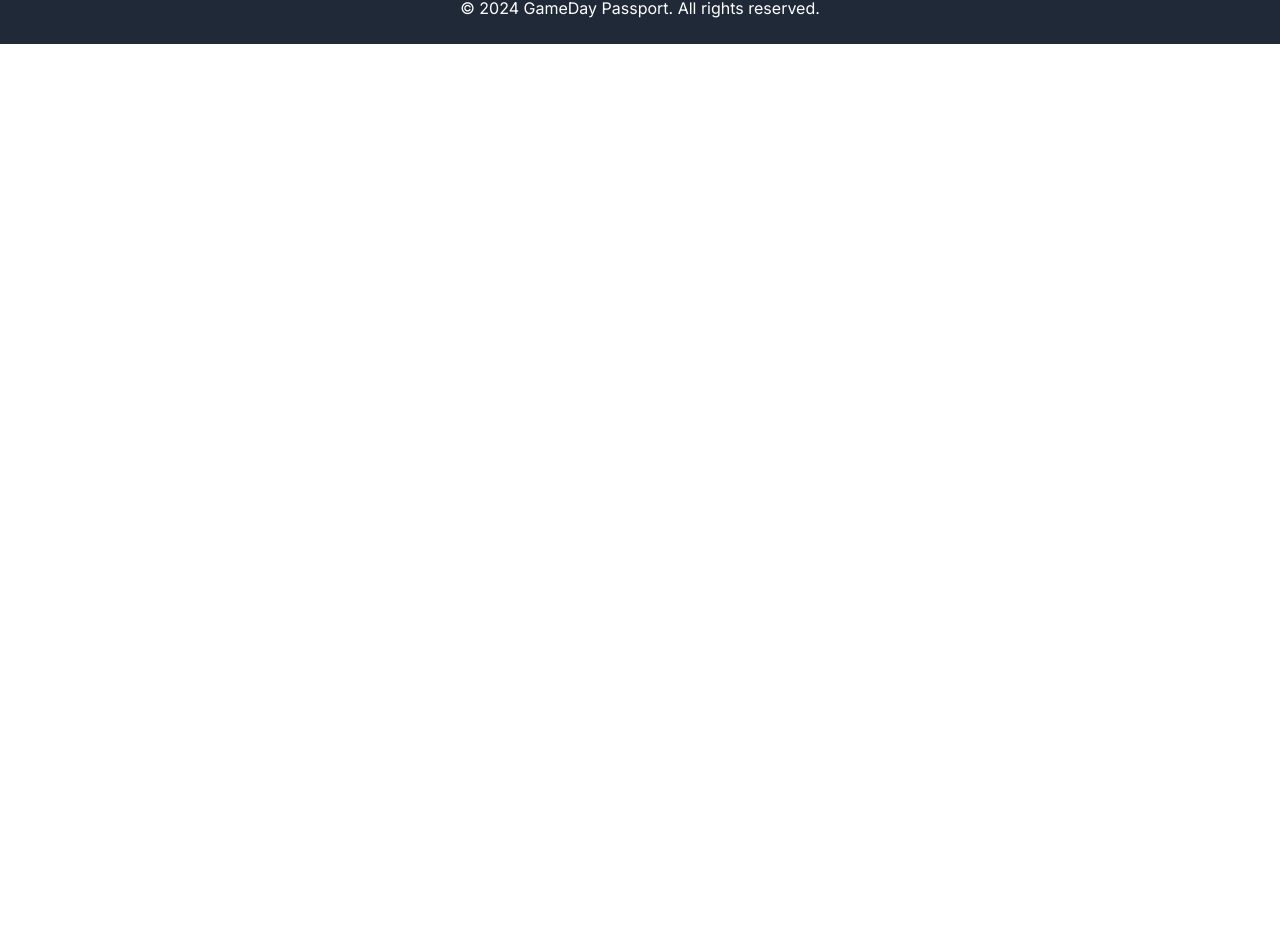
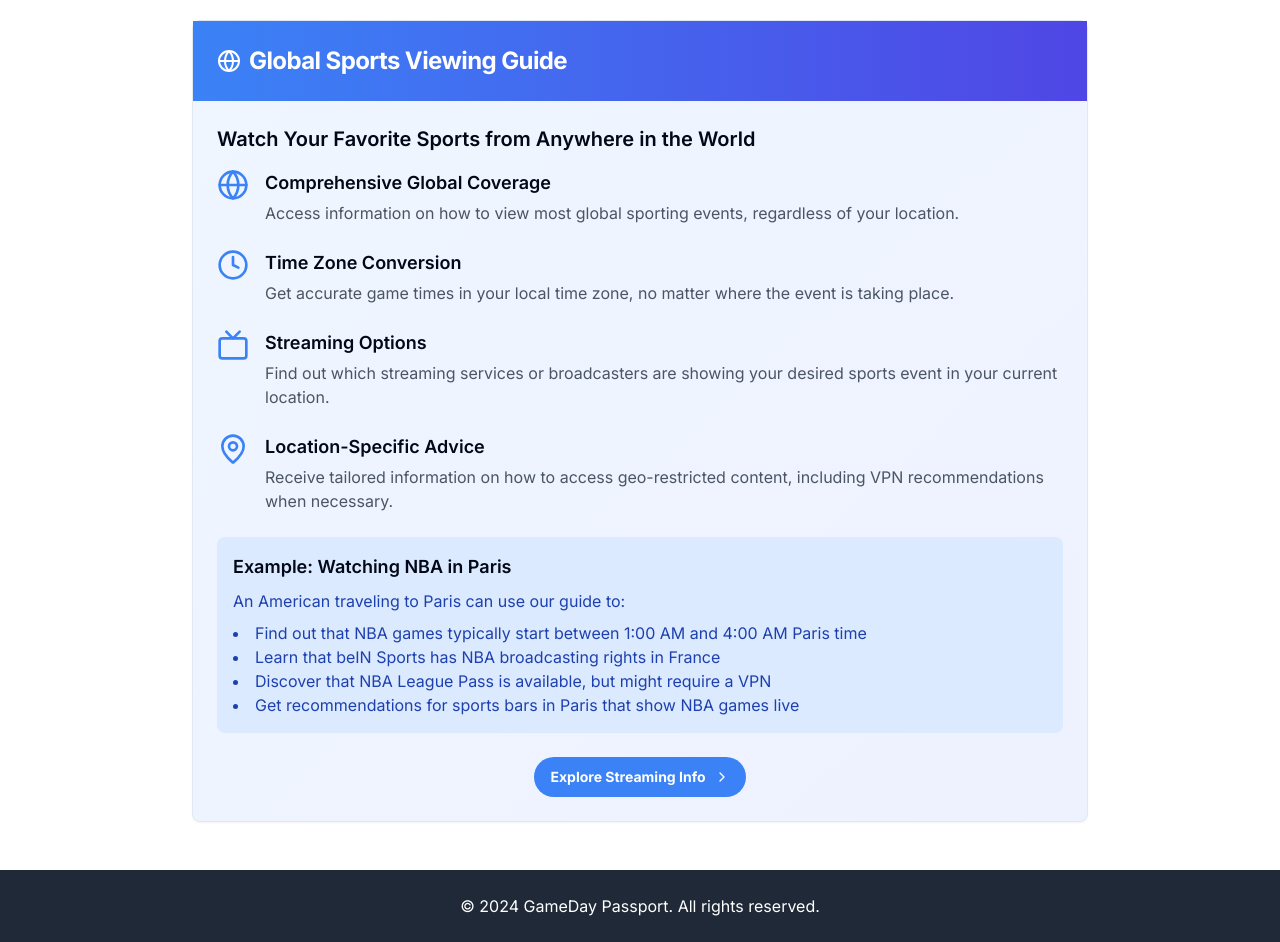
Before and after one commit to bme3412/global-sports-time, a Next.js app: page / in a window 1280 px wide. Shown: the part 1658-2600 px from the top of the page. Before the commit the page ends 1702 px from the top, so only its background shows below. Built offline with nearby package versions, Linux system fonts and the light colour scheme.

Commit message:
added viewing guide content

```diff
--- a/src/app/page.js
+++ b/src/app/page.js
@@ -10,6 +10,7 @@ import HeroSection from '@/components/HeroSection';
 import GameTimeConverter from '@/components/GameTimeConverter';
 import BackgroundImage from '@/components/BackgroundImage';
 import FeaturedEvents from '@/components/FeaturedEvents';
+import StreamingPromo from '@/components/StreamingPromo';
 
 const vpnData = [
   {
@@ -101,6 +102,27 @@ const VPNInfo = () => (
     </CardContent>
   </Card>
 );
+
+const sports = [
+  'Basketball', 'Soccer', 'American Football', 'Baseball',
+  'Ice Hockey', 'Cricket', 'Rugby', 'Motorsport', 'Mixed Martial Arts'
+];
+
+const sportGroups = {
+  Basketball: [
+    { id: 'nba', name: 'NBA' },
+    { id: 'euroleague', name: 'EuroLeague' },
+    { id: 'ncaa', name: 'NCAA' }
+  ],
+  Soccer: [
+    { id: 'epl', name: 'English Premier League' },
+    { id: 'laliga', name: 'La Liga' },
+    { id: 'bundesliga', name: 'Bundesliga' }
+  ],
+  // Add more leagues for other sports...
+};
+
+
 
 export default function Home() {
   const [selectedEvent, setSelectedEvent] = useState(null);
@@ -199,6 +221,9 @@ export default function Home() {
         </div>
 
         <HeroSection />
+        <div className="container mx-auto px-4 py-12">
+          <StreamingPromo sports={sports} sportGroups={sportGroups} />
+        </div>
       </div>
     </>
   );
--- /dev/null
+++ b/src/components/StreamingPromo.js
@@ -0,0 +1,85 @@
+import React from 'react';
+import { Card, CardHeader, CardTitle, CardContent } from "@/components/ui/card";
+import { Button } from "@/components/ui/button";
+import { Globe, Clock, Tv, MapPin, ChevronRight } from 'lucide-react';
+import Link from 'next/link';
+
+const GlobalSportsViewingGuide = () => {
+  return (
+    <Card className="w-full max-w-4xl mx-auto bg-gradient-to-br from-blue-50 to-indigo-50">
+      <CardHeader className="bg-gradient-to-r from-blue-500 to-indigo-600 text-white">
+        <CardTitle className="text-2xl font-bold flex items-center">
+          <Globe className="mr-2" />
+          Global Sports Viewing Guide
+        </CardTitle>
+      </CardHeader>
+      <CardContent className="p-6">
+        <h2 className="text-xl font-semibold mb-4">Watch Your Favorite Sports from Anywhere in the World</h2>
+
+        <div className="space-y-6">
+          <FeatureExplanation
+            icon={<Globe className="w-8 h-8 text-blue-500" />}
+            title="Comprehensive Global Coverage"
+            description="Access information on how to view most global sporting events, regardless of your location."
+          />
+
+          <FeatureExplanation
+            icon={<Clock className="w-8 h-8 text-blue-500" />}
+            title="Time Zone Conversion"
+            description="Get accurate game times in your local time zone, no matter where the event is taking place."
+          />
+
+          <FeatureExplanation
+            icon={<Tv className="w-8 h-8 text-blue-500" />}
+            title="Streaming Options"
+            description="Find out which streaming services or broadcasters are showing your desired sports event in your current location."
+          />
+
+          <FeatureExplanation
+            icon={<MapPin className="w-8 h-8 text-blue-500" />}
+            title="Location-Specific Advice"
+            description="Receive tailored information on how to access geo-restricted content, including VPN recommendations when necessary."
+          />
+        </div>
+
+        <div className="mt-6 bg-blue-100 p-4 rounded-lg">
+          <h3 className="text-lg font-semibold mb-2">Example: Watching NBA in Paris</h3>
+          <p className="text-blue-800">
+            An American traveling to Paris can use our guide to:
+          </p>
+          <ul className="list-disc list-inside text-blue-800 mt-2">
+            <li>Find out that NBA games typically start between 1:00 AM and 4:00 AM Paris time</li>
+            <li>Learn that beIN Sports has NBA broadcasting rights in France</li>
+            <li>Discover that NBA League Pass is available, but might require a VPN</li>
+            <li>Get recommendations for sports bars in Paris that show NBA games live</li>
+          </ul>
+        </div>
+
+        <div className="mt-6 flex justify-center">
+          <Link href="/">
+            <Button
+              className="bg-blue-500 hover:bg-blue-600 text-white font-bold py-2 px-4 rounded-full flex items-center"
+            >
+              Explore Streaming Info
+              <ChevronRight className="ml-2 w-4 h-4" />
+            </Button>
+          </Link>
+        </div>
+      </CardContent>
+    </Card>
+  );
+};
+
+const FeatureExplanation = ({ icon, title, description }) => (
+  <div className="flex items-start">
+    <div className="flex-shrink-0 mr-4">
+      {icon}
+    </div>
+    <div>
+      <h3 className="text-lg font-semibold mb-1">{title}</h3>
+      <p className="text-gray-600">{description}</p>
+    </div>
+  </div>
+);
+
+export default GlobalSportsViewingGuide;
--- a/src/components/StreamingPrompt.js
+++ /dev/null
@@ -1,87 +0,0 @@
-import React, { useState } from 'react';
-import { Card, CardHeader, CardTitle, CardContent } from "@/components/ui/card";
-import { Tv, Globe, Clock, Users, Search, Calendar } from 'lucide-react';
-
-const StreamingPromo = () => {
-  const [currentStep, setCurrentStep] = useState(0);
-
-  const steps = [
-    {
-      icon: <Search className="w-8 h-8 mb-2" />,
-      title: "Select Your Sport & League",
-      description: "Choose from 20+ leagues across 10 different sports.",
-    },
-    {
-      icon: <Users className="w-8 h-8 mb-2" />,
-      title: "Pick Your Teams",
-      description: "Follow 500+ teams from around the world.",
-    },
-    {
-      icon: <Globe className="w-8 h-8 mb-2" />,
-      title: "Set Your Location",
-      description: "Access from 100+ countries with localized viewing options.",
-    },
-    {
-      icon: <Calendar className="w-8 h-8 mb-2" />,
-      title: "Choose Your Dates",
-      description: "Plan ahead with schedules up to a year in advance.",
-    },
-    {
-      icon: <Tv className="w-8 h-8 mb-2" />,
-      title: "Get Streaming Info",
-      description: "Find the best way to watch in your area.",
-    },
-    {
-      icon: <Clock className="w-8 h-8 mb-2" />,
-      title: "Never Miss a Game",
-      description: "Real-time updates and time zone conversion for 10,000+ games annually.",
-    },
-  ];
-
-  return (
-    <Card className="bg-gradient-to-r from-blue-500 to-purple-600 text-white mb-8">
-      <CardHeader>
-        <CardTitle className="flex items-center text-2xl">
-          <Tv className="mr-2" />
-          Your Global Sports Streaming Guide
-        </CardTitle>
-      </CardHeader>
-      <CardContent>
-        <div className="flex flex-col items-center">
-          <div className="mb-4 text-center">
-            {steps[currentStep].icon}
-            <h3 className="text-xl font-bold mb-2">{steps[currentStep].title}</h3>
-            <p>{steps[currentStep].description}</p>
-          </div>
-          <div className="flex justify-center space-x-2 mb-4">
-            {steps.map((_, index) => (
-              <button
-                key={index}
-                className={`w-3 h-3 rounded-full ${
-                  index === currentStep ? 'bg-white' : 'bg-blue-200'
-                }`}
-                onClick={() => setCurrentStep(index)}
-              />
-            ))}
-          </div>
-          <div className="flex space-x-4">
-            <button
-              className="bg-white text-blue-600 font-bold py-2 px-4 rounded hover:bg-blue-100 transition-colors duration-300"
-              onClick={() => setCurrentStep((prev) => (prev - 1 + steps.length) % steps.length)}
-            >
-              Previous
-            </button>
-            <button
-              className="bg-white text-blue-600 font-bold py-2 px-4 rounded hover:bg-blue-100 transition-colors duration-300"
-              onClick={() => setCurrentStep((prev) => (prev + 1) % steps.length)}
-            >
-              Next
-            </button>
-          </div>
-        </div>
-      </CardContent>
-    </Card>
-  );
-};
-
-export default StreamingPromo;
```
